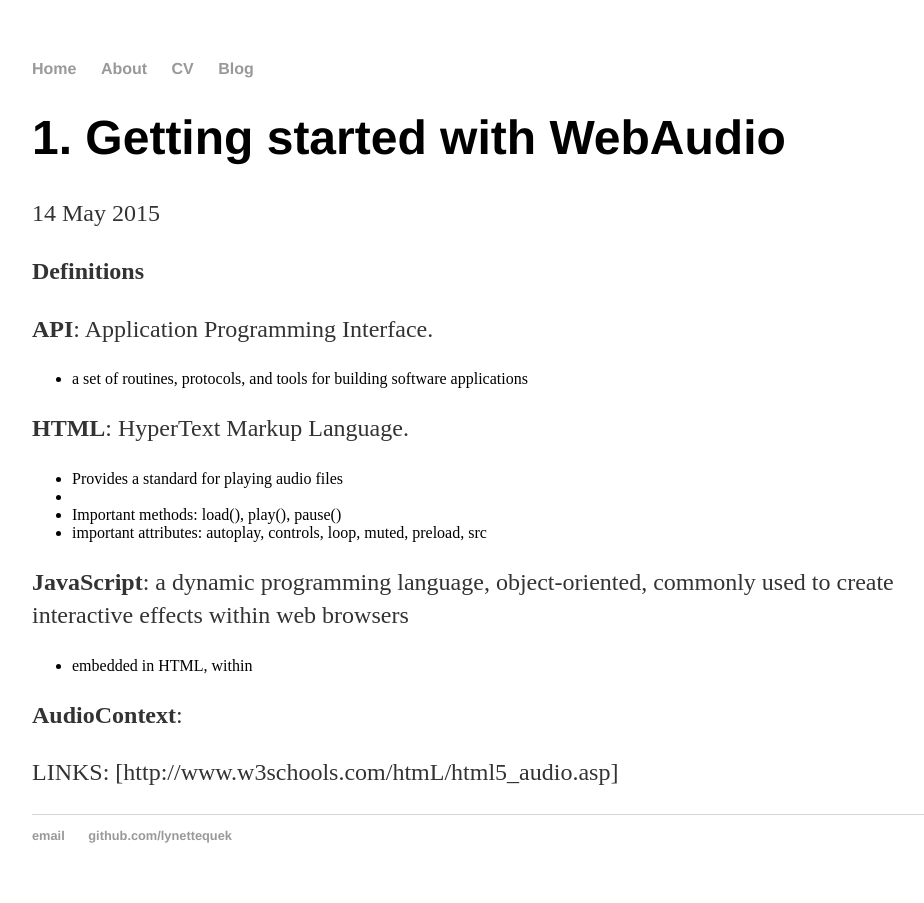
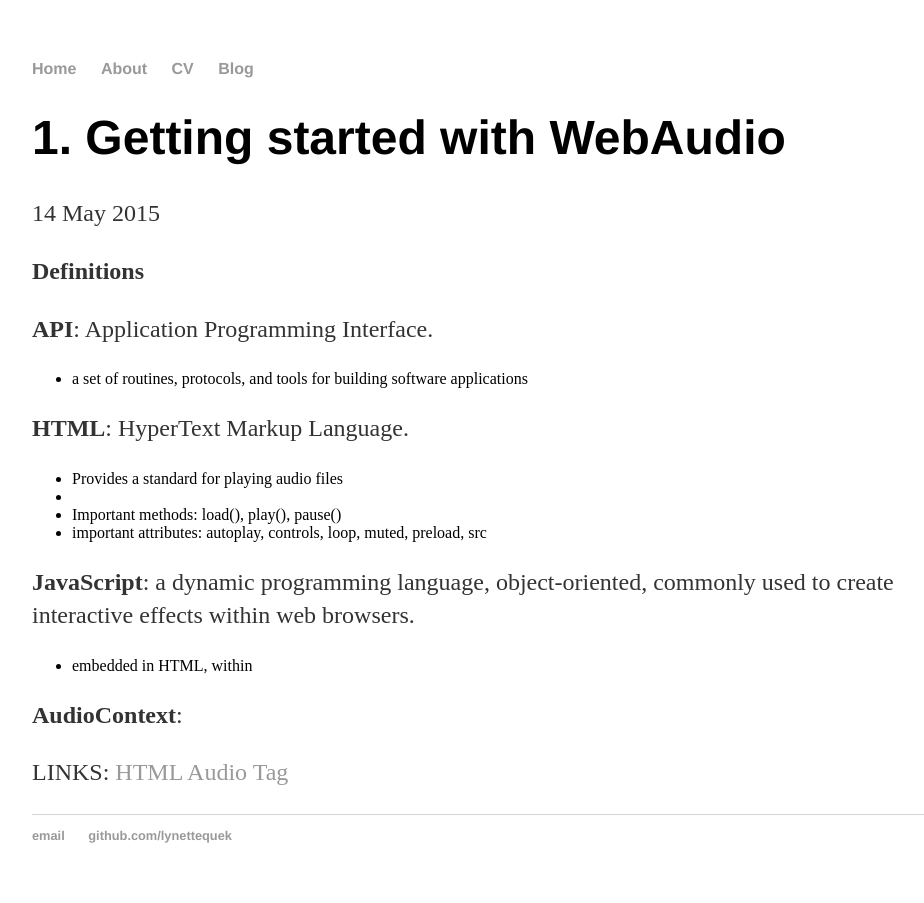
Before and after one commit to lynettequek/lynettequek.github.io, a Jekyll site: the page built from _posts/2015-05-14-WebAudio-Blog-1.md, in a window 1280 px wide. Shown: the whole page, without its empty margins (160-1084 px from the left). Built offline with Jekyll 4.4.1, drawn with Linux system fonts in a browser that asks for light colours.

Commit message:
Update 2015-05-14-WebAudio-Blog-1.md

```diff
--- a/_posts/2015-05-14-WebAudio-Blog-1.md
+++ b/_posts/2015-05-14-WebAudio-Blog-1.md
@@ -16,10 +16,10 @@ date: 2015-05-14
 - important attributes: autoplay, controls, loop, muted, preload, src
 
 
-**JavaScript**: a dynamic programming language, object-oriented, commonly used to create interactive effects within web browsers
+**JavaScript**: a dynamic programming language, object-oriented, commonly used to create interactive effects within web browsers.
 - embedded in HTML, within <script> tags
 
 **AudioContext**:
 
 LINKS:
-[http://www.w3schools.com/htmL/html5_audio.asp]
+[HTML Audio Tag](http://www.w3schools.com/htmL/html5_audio.asp)
```
